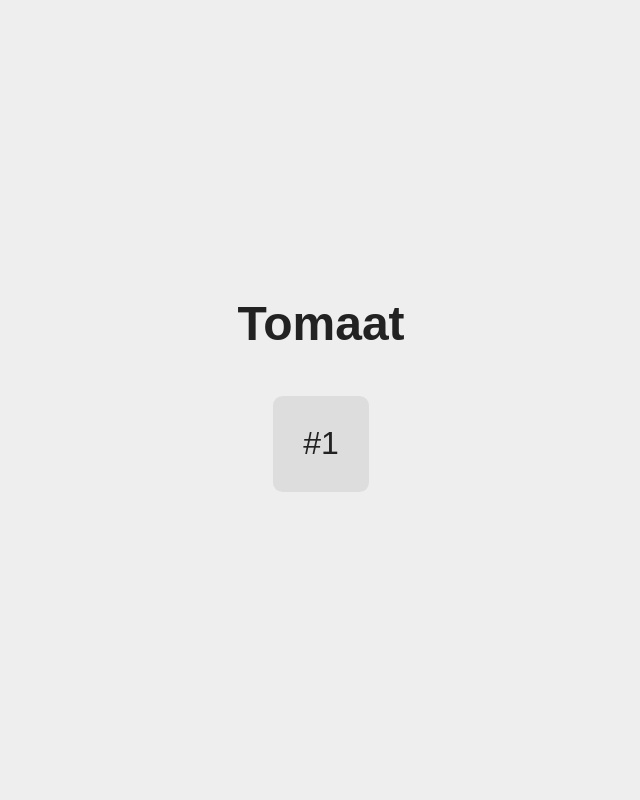
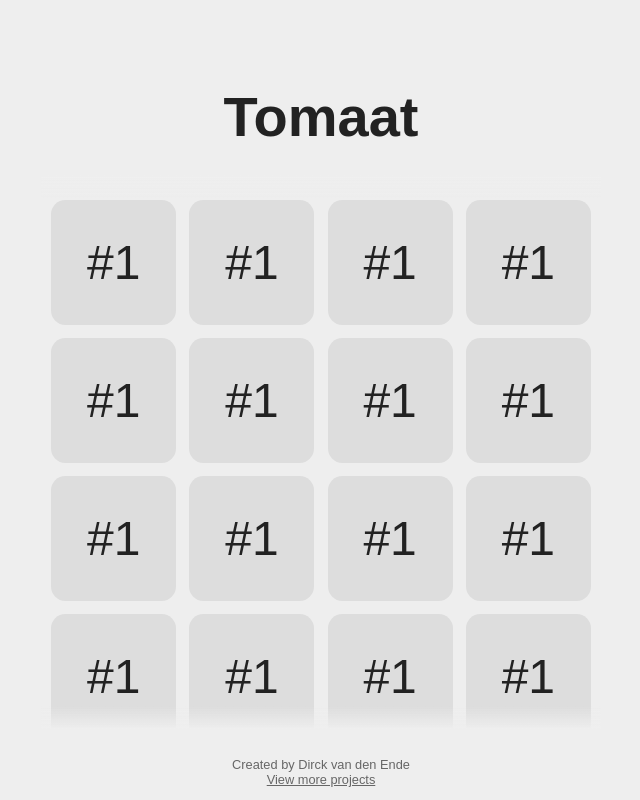
Before and after one commit to dirckvdende/no-mate, a Vue app: page / in a window 1280 px wide. Shown: the whole page, without its empty margins (319-959 px from the left). Built offline with nearby package versions, Linux system fonts and the light colour scheme; a web font is replaced by a local one.

Commit message:
Updated level selection style

```diff
--- a/src/components/AppLevelSelect.vue
+++ b/src/components/AppLevelSelect.vue
@@ -17,6 +17,8 @@
 <template>
     <h1>Tomaat</h1>
     <div :class="$style['level-list']">
+        <div :class="$style.list">
+            <template v-for="_ in 100">
                 <button
                     v-for="_, id in puzzles"
                     :class="$style.level"
@@ -28,18 +30,39 @@
                         <Icon :path="mdiCheckBold" :class="$style.icon" />
                     </div>
                 </button>
+            </template>
         </div>
+        <div :class="$style['fade-top']" />
+        <div :class="$style['fade-bottom']" />
+    </div>
+    <p :class="$style.credit">
+        Created by Dirck van den Ende<br />
+        <a href="https://dirck.dev/projects">View more projects</a>
+    </p>
 </template>
 
 <style lang="scss" module>
     h1 {
-        font-size: 3em;
+        font-size: 3.5em;
         margin: 1.5em 0 .5em 0;
     }
 
     .level-list {
         flex-shrink: 1;
+        flex-grow: 1;
+        display: flex;
+        flex-direction: column;
+        justify-content: center;
+        align-items: center;
         width: 100%;
+        height: 0;
+        margin-bottom: 1em;
+        position: relative;
+
+        .list {
+            width: 100%;
+            flex-shrink: 1;
+            flex-grow: 1;
             overflow-x: hidden;
             overflow-y: auto;
             display: flex;
@@ -47,14 +70,34 @@
             justify-content: center;
             flex-wrap: wrap;
             scrollbar-color: #222 transparent;
-        margin-bottom: 4em;
             padding: 1em 0;
         }
 
+        .fade-top {
+            position: absolute;
+            height: 1.5em;
+            top: -.1em;
+            left: 0;
+            width: 100%;
+            background: linear-gradient(#eee, transparent);
+            pointer-events: none;
+        }
+
+        .fade-bottom {
+            position: absolute;
+            height: 1.5em;
+            bottom: -.1em;
+            left: 0;
+            width: 100%;
+            background: linear-gradient(transparent, #eee);
+            pointer-events: none;
+        }
+    }
+
     .level {
-        width: 3em;
-        height: 3em;
-        font-size: 2em;
+        width: 2.6em;
+        height: 2.6em;
+        font-size: 3em;
         background-color: #ddd;
         border-radius: .3em;
         box-sizing: border-box;
@@ -73,8 +116,8 @@
             display: flex;
             justify-content: center;
             align-items: center;
-            width: 1em;
-            height: 1em;
+            width: .9em;
+            height: .9em;
             right: -.2em;
             top: -.2em;
             background-color: #1c9c0e;
@@ -87,4 +130,16 @@
             }
         }
     }
+
+    .credit {
+        text-align: center;
+        color: #666;
+        font-size: .8em;
+        margin-bottom: 1em;
+
+        & > a {
+            color: inherit;
+            text-decoration: underline;
+        }
+    }
 </style>
```
Lines whose indentation alone changed are shown as unchanged.
